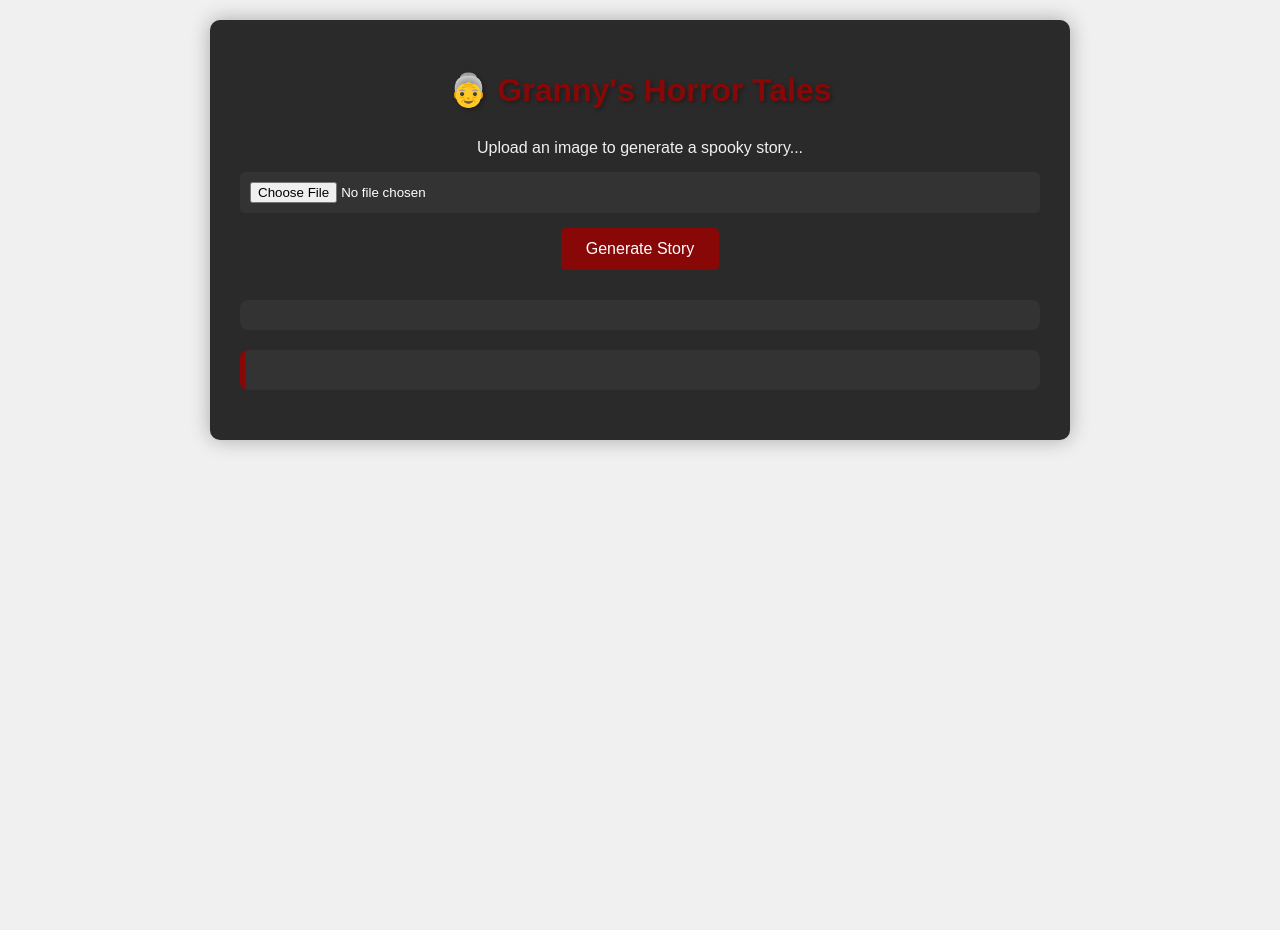
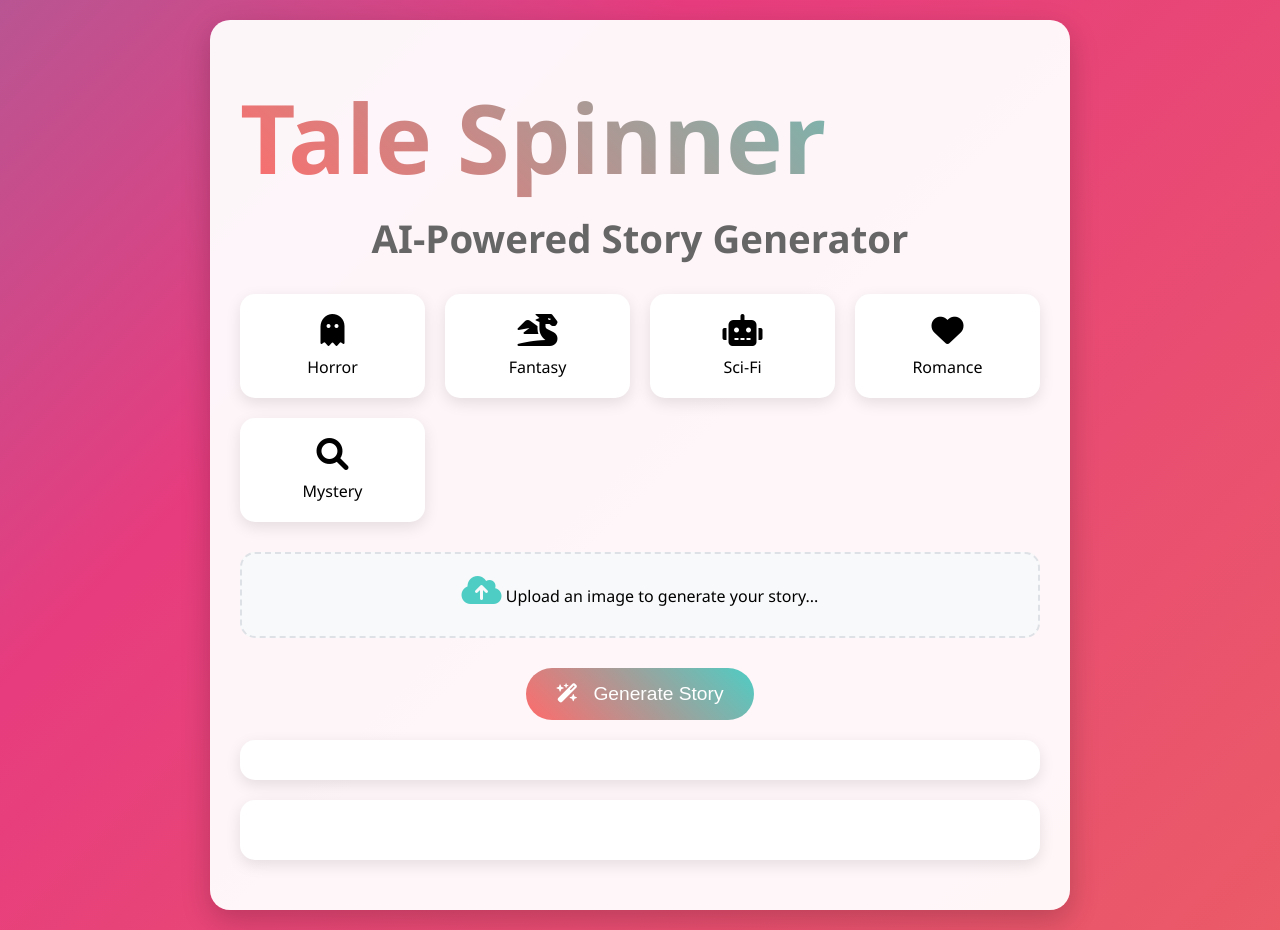
Before and after one commit to Unknown-Geek/Bark-Translator, a Flask app: page / in a window 1280 px wide. Before the commit the page ends 449 px from the top, so only its background shows below. Run offline with Flask 2, Linux system fonts and the light colour scheme.

Commit message:
updated the ui

```diff
--- a/frontend/static/css/styles.css
+++ /dev/null
@@ -1,98 +0,0 @@
-body {
-    font-family: Arial, sans-serif;
-    background-color: #f0f0f0;
-    margin: 0;
-    padding: 20px;
-}
-
-.container {
-    max-width: 800px;
-    margin: 0 auto;
-    background-color: #2a2a2a;
-    padding: 30px;
-    border-radius: 10px;
-    box-shadow: 0 0 20px rgba(0, 0, 0, 0.3);
-    color: #f0f0f0;
-}
-
-h1 {
-    color: #880808;
-    text-align: center;
-    text-shadow: 2px 2px 4px rgba(0, 0, 0, 0.3);
-    margin-bottom: 30px;
-}
-
-.upload-section {
-    text-align: center;
-    margin: 30px 0;
-}
-
-.upload-section label {
-    display: block;
-    margin-bottom: 15px;
-}
-
-input[type="file"] {
-    background-color: #333333;
-    padding: 10px;
-    border-radius: 5px;
-    margin-bottom: 15px;
-    width: 100%;
-    box-sizing: border-box;
-    color: #fff;
-}
-
-button {
-    background-color: #880808;
-    color: white;
-    border: none;
-    padding: 12px 25px;
-    border-radius: 5px;
-    cursor: pointer;
-    font-size: 16px;
-    transition: background-color 0.3s;
-}
-
-button:hover {
-    background-color: #660606;
-}
-
-#image-preview {
-    margin: 20px 0;
-    text-align: center;
-}
-
-#image-preview img {
-    max-width: 100%;
-    border-radius: 8px;
-}
-
-#loading {
-    text-align: center;
-    margin: 20px 0;
-    font-style: italic;
-    color: #cccccc;
-}
-
-#caption {
-    background-color: #333333;
-    padding: 15px;
-    border-radius: 8px;
-    margin: 20px 0;
-    font-style: italic;
-}
-
-#story-container {
-    background-color: #333333;
-    padding: 20px;
-    border-radius: 8px;
-    margin: 20px 0;
-    line-height: 1.6;
-    border-left: 5px solid #880808;
-    white-space: pre-wrap;
-}
-
-#story-audio {
-    width: 100%;
-    margin: 20px 0;
-}
--- /dev/null
+++ b/frontend/static/script.js
@@ -0,0 +1,157 @@
+let selectedGenre = null;
+const loadingMessages = [
+    "Analyzing your image...",
+    "Crafting your tale...",
+    "Adding magical details...",
+    "Almost ready..."
+];
+
+// Genre selection handling
+document.querySelectorAll('.genre-card').forEach(card => {
+    card.addEventListener('click', () => {
+        document.querySelectorAll('.genre-card').forEach(c => c.classList.remove('selected'));
+        card.classList.add('selected');
+        selectedGenre = card.dataset.genre;
+    });
+});
+
+// File upload preview
+document.getElementById('image').addEventListener('change', (event) => {
+    const file = event.target.files[0];
+    if (file) {
+        const reader = new FileReader();
+        reader.onload = (e) => {
+            const img = document.createElement('img');
+            img.src = e.target.result;
+            img.alt = 'Preview';
+            document.getElementById('image-preview').innerHTML = '';
+            document.getElementById('image-preview').appendChild(img);
+        };
+        reader.readAsDataURL(file);
+    }
+});
+
+// Loading animation
+function startLoadingAnimation() {
+    const messagesContainer = document.querySelector('.loading-text .messages');
+    let currentMessage = 0;
+
+    document.getElementById('loading').style.display = 'block';
+
+    return setInterval(() => {
+        messagesContainer.innerHTML = `<span>${loadingMessages[currentMessage]}</span>`;
+        currentMessage = (currentMessage + 1) % loadingMessages.length;
+    }, 2000);
+}
+
+// Form submission
+document.getElementById('upload-form').addEventListener('submit', async (event) => {
+    event.preventDefault();
+
+    if (!selectedGenre) {
+        alert('Please select a genre first!');
+        return;
+    }
+
+    const imageFile = document.getElementById('image').files[0];
+    if (!imageFile) {
+        alert('Please select an image first!');
+        return;
+    }
+
+    // Reset and show loading state
+    document.getElementById('caption').innerHTML = '';
+    document.getElementById('story-container').innerHTML = '';
+    document.getElementById('story-audio').style.display = 'none';
+
+    const loadingInterval = startLoadingAnimation();
+
+    // Prepare form data
+    const formData = new FormData();
+    formData.append('image', imageFile);
+    formData.append('genre', selectedGenre);
+
+    try {
+        const response = await fetch('http://127.0.0.1:5001/generate_story', {
+            method: 'POST',
+            body: formData
+        });
+
+        const data = await response.json();
+
+        // Clear loading state
+        clearInterval(loadingInterval);
+        document.getElementById('loading').style.display = 'none';
+
+        if (data.status === 'success') {
+            // Display caption with animation
+            if (data.caption) {
+                const captionEl = document.getElementById('caption');
+                captionEl.innerHTML = `
+                    <strong>Image Caption:</strong>
+                    <span class="caption-text">${data.caption}</span>
+                `;
+                captionEl.style.display = 'block';
+            }
+
+            // Display story with animation
+            if (data.story) {
+                const storyEl = document.getElementById('story-container');
+                storyEl.innerHTML = data.story;
+                storyEl.style.display = 'block';
+            }
+
+            // Setup audio if available
+            if (data.audio) {
+                const audioElement = document.getElementById('story-audio');
+                audioElement.src = `/output/${data.audio.split('/').pop()}`;
+                audioElement.style.display = 'block';
+            }
+        } else {
+            alert(`Error: ${data.message}`);
+        }
+    } catch (error) {
+        clearInterval(loadingInterval);
+        document.getElementById('loading').style.display = 'none';
+        alert(`An error occurred: ${error.message}`);
+    }
+});
+
+// Drag and drop functionality
+const dropZone = document.querySelector('.file-upload-label');
+
+['dragenter', 'dragover', 'dragleave', 'drop'].forEach(eventName => {
+    dropZone.addEventListener(eventName, preventDefaults, false);
+});
+
+function preventDefaults(e) {
+    e.preventDefault();
+    e.stopPropagation();
+}
+
+['dragenter', 'dragover'].forEach(eventName => {
+    dropZone.addEventListener(eventName, highlight, false);
+});
+
+['dragleave', 'drop'].forEach(eventName => {
+    dropZone.addEventListener(eventName, unhighlight, false);
+});
+
+function highlight(e) {
+    dropZone.classList.add('highlight');
+}
+
+function unhighlight(e) {
+    dropZone.classList.remove('highlight');
+}
+
+dropZone.addEventListener('drop', handleDrop, false);
+
+function handleDrop(e) {
+    const dt = e.dataTransfer;
+    const files = dt.files;
+
+    document.getElementById('image').files = files;
+    const event = new Event('change');
+    document.getElementById('image').dispatchEvent(event);
+}
--- /dev/null
+++ b/frontend/static/styles.css
@@ -0,0 +1,211 @@
+@keyframes gradient {
+    0% { background-position: 0% 50%; }
+    50% { background-position: 100% 50%; }
+    100% { background-position: 0% 50%; }
+}
+
+@keyframes float {
+    0% { transform: translateY(0px); }
+    50% { transform: translateY(-10px); }
+    100% { transform: translateY(0px); }
+}
+
+@keyframes spin {
+    to { transform: rotate(360deg); }
+}
+
+@keyframes slideUp {
+    from { transform: translateY(20px); opacity: 0; }
+    to { transform: translateY(0); opacity: 1; }
+}
+
+body {
+    font-family: 'Segoe UI', Tahoma, Geneva, Verdana, sans-serif;
+    background: linear-gradient(-45deg, #ee7752, #e73c7e, #23a6d5, #23d5ab);
+    background-size: 400% 400%;
+    animation: gradient 15s ease infinite;
+    margin: 0;
+    padding: 20px;
+    min-height: 100vh;
+}
+
+.container {
+    max-width: 800px;
+    margin: 0 auto;
+    background-color: rgba(255, 255, 255, 0.95);
+    padding: 30px;
+    border-radius: 20px;
+    box-shadow: 0 10px 30px rgba(0, 0, 0, 0.2);
+}
+
+.magic-text {
+    background: linear-gradient(45deg, #FF6B6B, #4ECDC4);
+    -webkit-background-clip: text;
+    background-clip: text;
+    color: transparent;
+    font-size: 3em;
+    font-weight: bold;
+    display: block;
+}
+
+.subtitle {
+    font-size: 1.2em;
+    color: #666;
+    text-align: center;
+    margin-top: 10px;
+}
+
+.genre-selector {
+    display: grid;
+    grid-template-columns: repeat(auto-fit, minmax(150px, 1fr));
+    gap: 20px;
+    margin: 30px 0;
+}
+
+.genre-card {
+    background: white;
+    padding: 20px;
+    border-radius: 15px;
+    text-align: center;
+    cursor: pointer;
+    transition: all 0.3s ease;
+    box-shadow: 0 5px 15px rgba(0, 0, 0, 0.1);
+}
+
+.genre-card:hover {
+    transform: translateY(-5px);
+    box-shadow: 0 8px 20px rgba(0, 0, 0, 0.15);
+}
+
+.genre-card.selected {
+    background: linear-gradient(45deg, #FF6B6B, #4ECDC4);
+    color: white;
+}
+
+.genre-card i {
+    font-size: 2em;
+    margin-bottom: 10px;
+    display: block;
+}
+
+.file-upload-container {
+    margin: 30px 0;
+}
+
+.file-upload-label {
+    display: block;
+    padding: 20px;
+    background: #f8f9fa;
+    border: 2px dashed #dee2e6;
+    border-radius: 15px;
+    text-align: center;
+    cursor: pointer;
+    transition: all 0.3s ease;
+}
+
+.file-upload-label:hover {
+    background: #e9ecef;
+    border-color: #4ECDC4;
+}
+
+.file-upload-label i {
+    font-size: 2em;
+    margin-bottom: 10px;
+    color: #4ECDC4;
+}
+
+.generate-btn {
+    background: linear-gradient(45deg, #FF6B6B, #4ECDC4);
+    color: white;
+    border: none;
+    padding: 15px 30px;
+    border-radius: 30px;
+    cursor: pointer;
+    font-size: 1.2em;
+    transition: all 0.3s ease;
+    display: block;
+    margin: 0 auto;
+}
+
+.generate-btn:hover {
+    transform: translateY(-2px);
+    box-shadow: 0 5px 15px rgba(0, 0, 0, 0.2);
+}
+
+.generate-btn i {
+    margin-right: 10px;
+}
+
+.loading-container {
+    margin: 40px 0;
+    text-align: center;
+}
+
+.loading-content {
+    display: inline-block;
+    padding: 20px;
+    border-radius: 15px;
+    background: white;
+    box-shadow: 0 5px 15px rgba(0, 0, 0, 0.1);
+}
+
+.spinner {
+    width: 50px;
+    height: 50px;
+    border: 5px solid #f3f3f3;
+    border-top: 5px solid #4ECDC4;
+    border-radius: 50%;
+    animation: spin 1s linear infinite;
+    margin: 0 auto 20px;
+}
+
+.loading-text {
+    color: #666;
+    font-size: 1.1em;
+}
+
+.loading-text .messages {
+    height: 24px;
+    overflow: hidden;
+}
+
+.loading-text .messages span {
+    display: block;
+    animation: slideUp 0.5s ease forwards;
+}
+
+#image-preview {
+    margin: 20px 0;
+    text-align: center;
+}
+
+#image-preview img {
+    max-width: 100%;
+    border-radius: 15px;
+    box-shadow: 0 5px 15px rgba(0, 0, 0, 0.1);
+}
+
+#caption {
+    background: white;
+    padding: 20px;
+    border-radius: 15px;
+    margin: 20px 0;
+    box-shadow: 0 5px 15px rgba(0, 0, 0, 0.1);
+    animation: slideUp 0.5s ease;
+}
+
+#story-container {
+    background: white;
+    padding: 30px;
+    border-radius: 15px;
+    margin: 20px 0;
+    line-height: 1.8;
+    box-shadow: 0 5px 15px rgba(0, 0, 0, 0.1);
+    animation: slideUp 0.5s ease;
+}
+
+#story-audio {
+    width: 100%;
+    margin: 20px 0;
+    border-radius: 30px;
+}
--- a/frontend/templates/index.html
+++ b/frontend/templates/index.html
@@ -3,30 +3,79 @@
 <head>
     <meta charset="UTF-8">
     <meta name="viewport" content="width=device-width, initial-scale=1.0">
-    <title>Granny's Horror Tales</title>
-    <link rel="stylesheet" href="{{ url_for('static', filename='css/styles.css') }}">
+    <title>Tale Spinner - Multi-Genre Story Generator</title>
+    <!-- Font Awesome -->
+    <link href="https://cdnjs.cloudflare.com/ajax/libs/font-awesome/6.0.0/css/all.min.css" rel="stylesheet">
+    <!-- Custom CSS -->
+    <link rel="stylesheet" href="{{ url_for('static', filename='styles.css') }}">
 </head>
 <body>
     <div class="container">
-        <h1>👵 Granny's Horror Tales</h1>
+        <h1>
+            <span class="magic-text">Tale Spinner</span>
+            <div class="subtitle">AI-Powered Story Generator</div>
+        </h1>
 
-        <form id="upload-form" enctype="multipart/form-data">
-            <div class="upload-section">
-                <label for="image">Upload an image to generate a spooky story...</label>
-                <input type="file" id="image" name="image" accept="image/jpeg,image/png,image/jpg" required>
-                <button type="submit">Generate Story</button>
+        <form id="upload-form" class="upload-section">
+            <div class="genre-selector">
+                <div class="genre-card" data-genre="horror">
+                    <i class="fas fa-ghost"></i>
+                    <span>Horror</span>
+                </div>
+                <div class="genre-card" data-genre="fantasy">
+                    <i class="fas fa-dragon"></i>
+                    <span>Fantasy</span>
+                </div>
+                <div class="genre-card" data-genre="scifi">
+                    <i class="fas fa-robot"></i>
+                    <span>Sci-Fi</span>
+                </div>
+                <div class="genre-card" data-genre="romance">
+                    <i class="fas fa-heart"></i>
+                    <span>Romance</span>
+                </div>
+                <div class="genre-card" data-genre="mystery">
+                    <i class="fas fa-magnifying-glass"></i>
+                    <span>Mystery</span>
+                </div>
             </div>
+
+            <div class="file-upload-container">
+                <label for="image" class="file-upload-label">
+                    <i class="fas fa-cloud-upload-alt"></i>
+                    <span>Upload an image to generate your story...</span>
+                </label>
+                <input type="file" id="image" accept="image/*" hidden>
+            </div>
+
+            <button type="submit" class="generate-btn">
+                <i class="fas fa-wand-magic-sparkles"></i>
+                Generate Story
+            </button>
         </form>
 
         <div id="image-preview"></div>
-        <div id="loading" style="display: none;">
-            Granny is analyzing the image and crafting a spooky tale...
+
+        <div id="loading" class="loading-container" style="display: none;">
+            <div class="loading-content">
+                <div class="spinner"></div>
+                <div class="loading-text">
+                    <div class="messages">
+                        <span>Analyzing your image...</span>
+                        <span>Crafting your tale...</span>
+                        <span>Adding magical details...</span>
+                        <span>Almost ready...</span>
+                    </div>
+                </div>
+            </div>
         </div>
+
         <div id="caption"></div>
         <div id="story-container"></div>
         <audio id="story-audio" controls style="display: none;"></audio>
     </div>
 
-    <script src="{{ url_for('static', filename='js/script.js') }}"></script>
+    <!-- Custom JavaScript -->
+    <script src="{{ url_for('static', filename='script.js') }}"></script>
 </body>
 </html>
```
Also changed, not shown: frontend/static/js/script.js (deleted, +0 -63 lines).
